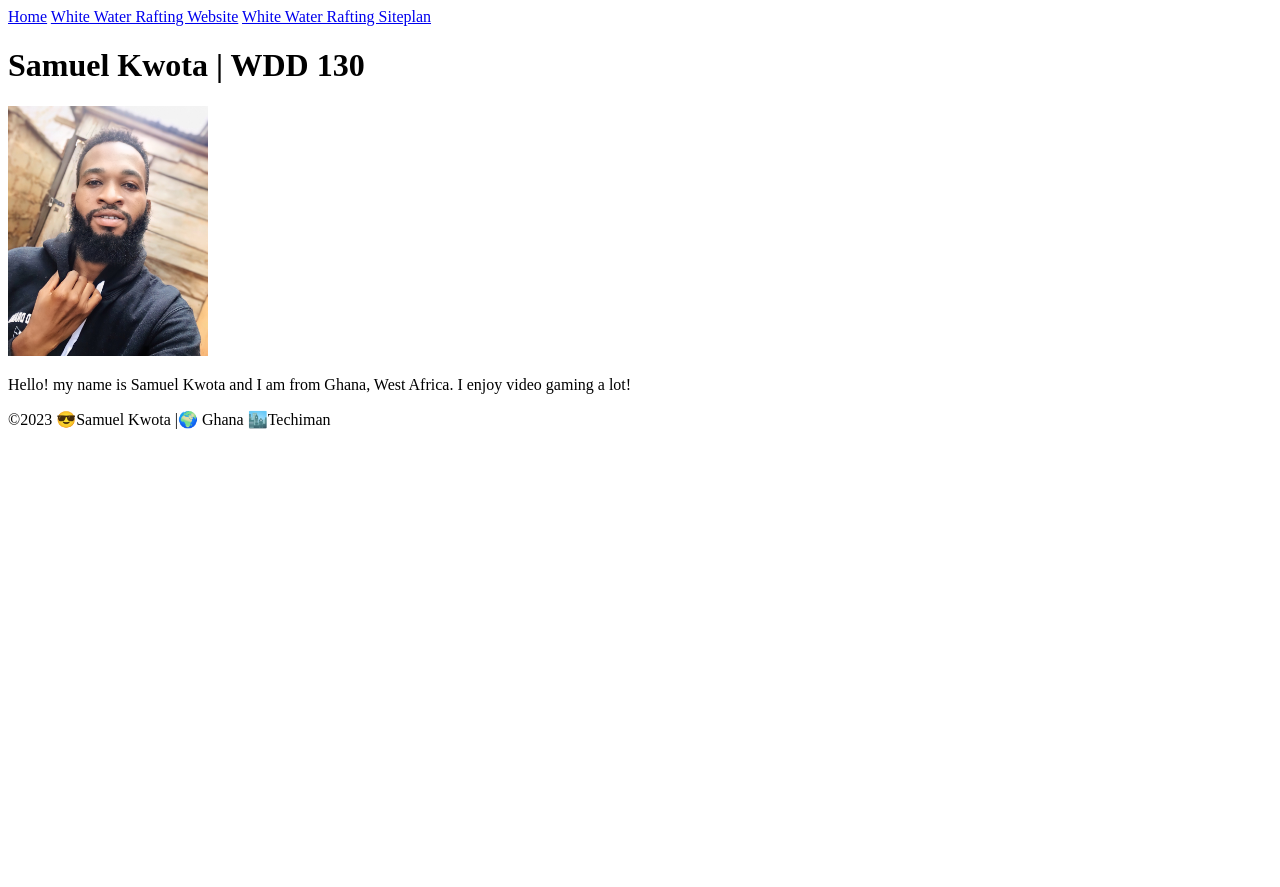
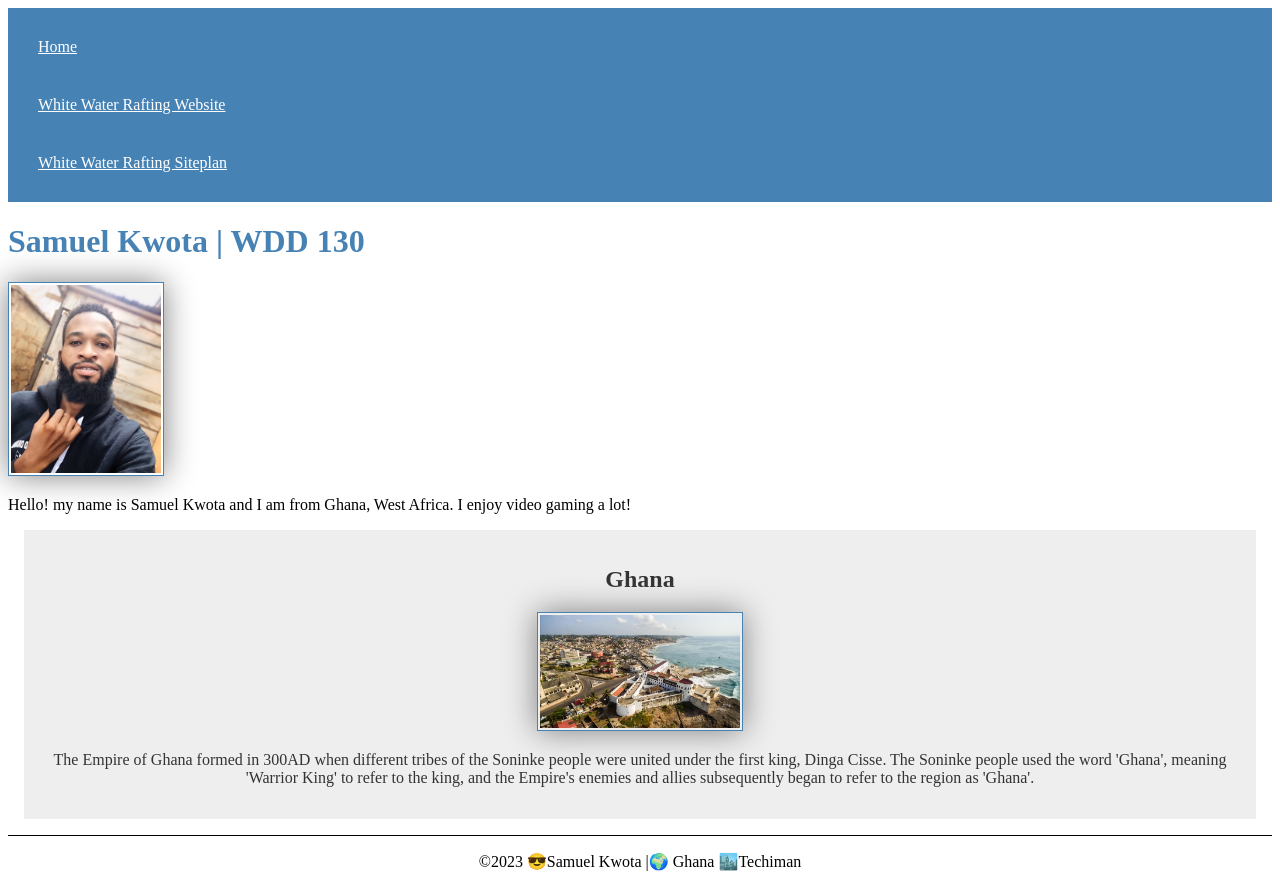
Before and after one commit to samuelkwota/wdd130, a plain HTML site: page index.html in a window 1280 px wide. Before the commit the page ends 800 px from the top, so only its background shows below. Drawn offline with Linux system fonts and the light colour scheme.

Commit message:
Add new file to

```diff
--- /dev/null
+++ b/Styles/styles.css
@@ -0,0 +1,39 @@
+nav {background-color: steelblue;
+    padding: 10px;}
+
+nav a {color: white; display: block;
+    padding: 20px;}
+
+h1 {color: steelblue;
+}
+img {width: 150px;
+     height: auto;
+     border: 1px solid steelblue;
+     padding: 2px;
+     box-shadow: 0 0 30px gray;
+    }
+p {padding: 10px;}
+main {max-width: 840px;
+}
+aside {
+    margin: 1em;
+    border: 1px solid (0, 0, 0, 0.2);
+    padding: 1em;
+    background-color: #eee;
+    color: #333;
+    text-align: center;
+}
+aside img {
+    width: 200px;
+    height: auto;
+}
+main image {
+    width: 150px;
+    height: auto;
+}
+p {padding: 0;}
+footer {
+    margin-top: 1em;
+    border-top: 1px solid #000;
+    text-align: center;
+}
--- a/index.html
+++ b/index.html
@@ -4,6 +4,9 @@
       <meta charset="utf-8">
       <meta name="viewport" content="width=device-width">
        <title>Samuel Kwota | WDD 130</title>
+       <link rel="stylesheet" href="styles/styles.css">
+       <meta name="description" content="Web fundamentals, this is an assignment page">
+       <meta name="Author" content="Samuel Kwota">
     </head>
     <body>
      <header>
@@ -18,6 +21,18 @@
       <img src="image/Profile.JPG" alt="Hello, my name is Samuel Kwota" width="200">
       <p>Hello! my name is Samuel Kwota and I am from Ghana, West Africa. I enjoy video gaming a lot!</p>
      </main>
+     <aside>
+      <h2>Ghana</h2>
+      <img src="image/Ghana.jpg" alt="Ghana landscape">
+      <p>
+        The Empire of Ghana formed in 300AD when different tribes of the
+        Soninke people were united under the first king,
+         Dinga Cisse. The Soninke people used the word 'Ghana',
+          meaning 'Warrior King' to refer to the king,
+          and the Empire's enemies and allies subsequently began
+           to refer to the region as 'Ghana'.
+      </p>
+     </aside>
      <footer>
       <p>©2023 😎Samuel Kwota |🌍 Ghana 🏙️Techiman</p>
 
```
Also changed, not shown: image/Ghana.jpg (added).
